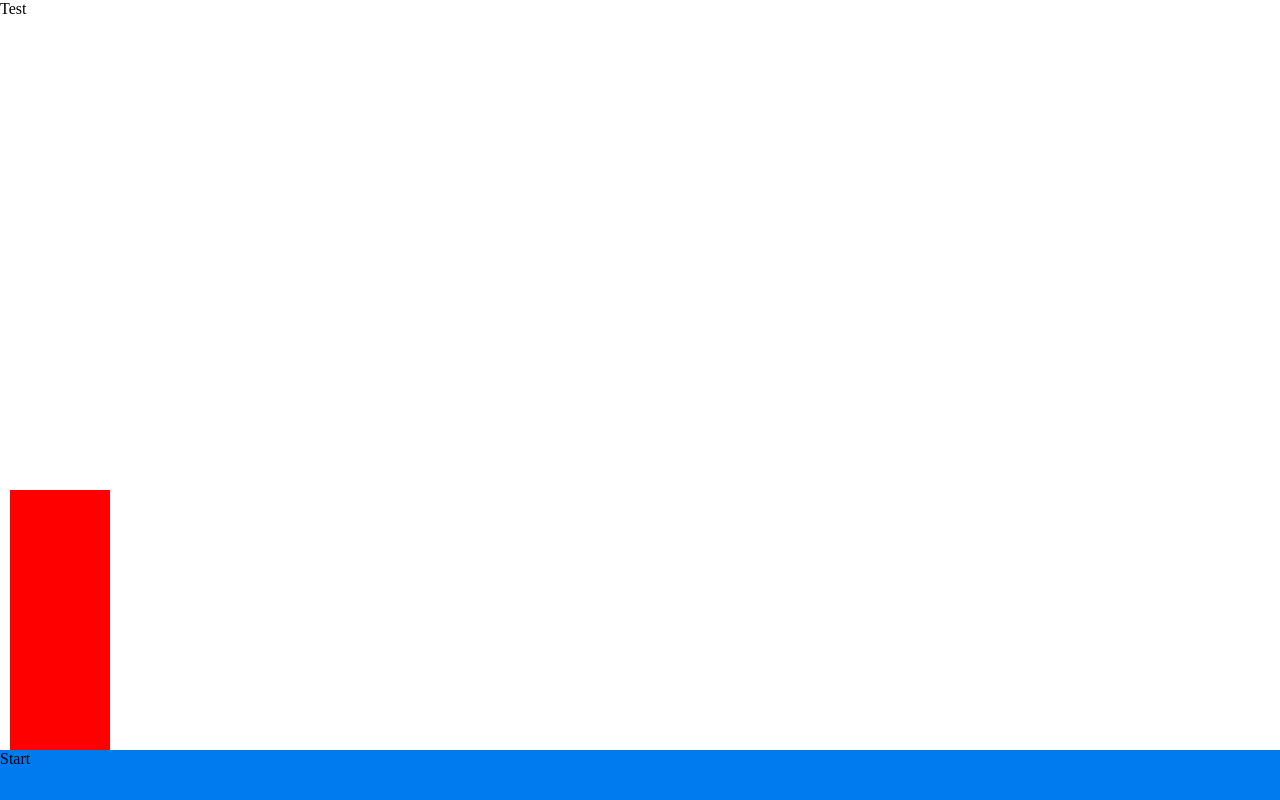
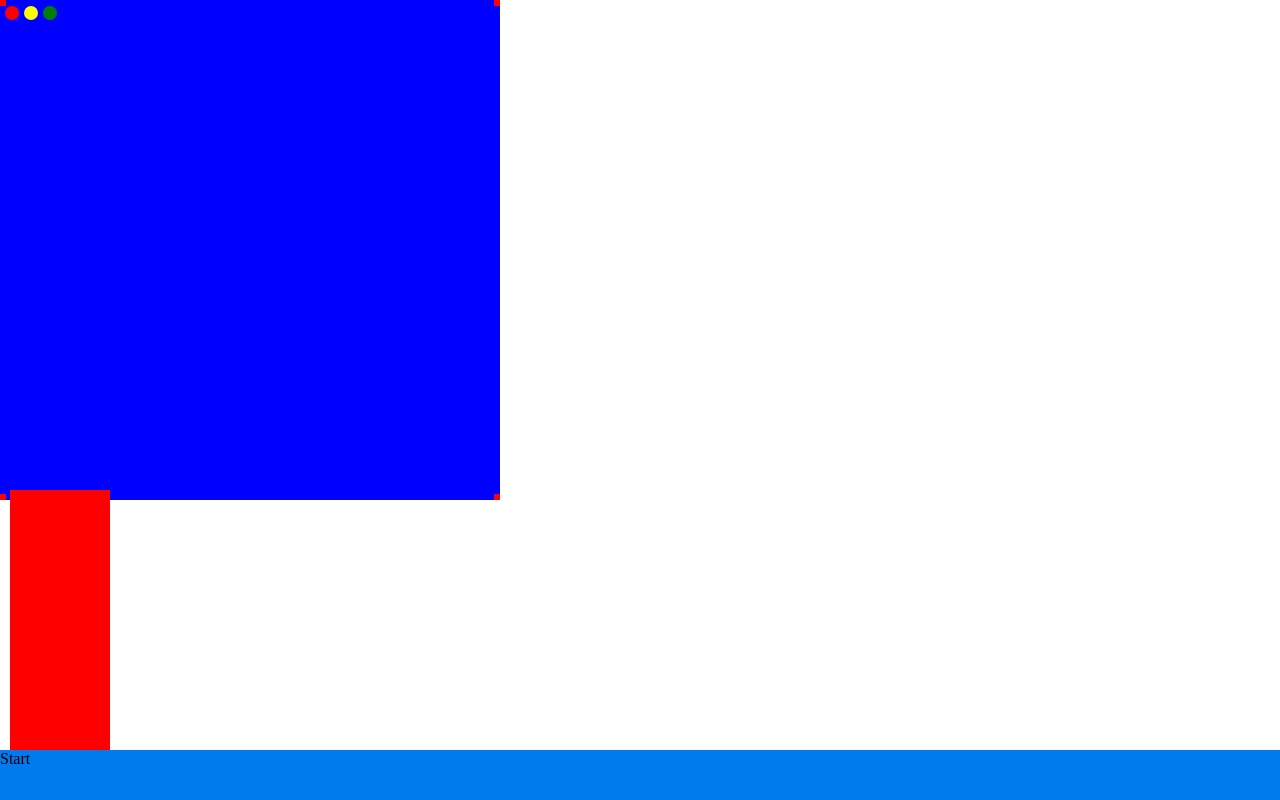
Before and after one commit to awhaston/awhaston.dev, a React (Vite) app: page / in a window 1280 px wide. Built offline with nearby package versions, Linux system fonts and the light colour scheme.

Commit message:
Added Window

```diff
--- a/src/App.tsx
+++ b/src/App.tsx
@@ -1,10 +1,11 @@
 import './App.css';
 import Taskbar from './components/Taskbar/Taskbar';
+import Window from './components/Taskbar/Window/Window';
 
 function App() {
     return (
         <div className="App">
-            <div>Test</div>
+            <Window></Window>
             <Taskbar></Taskbar>
         </div>
     );
```
